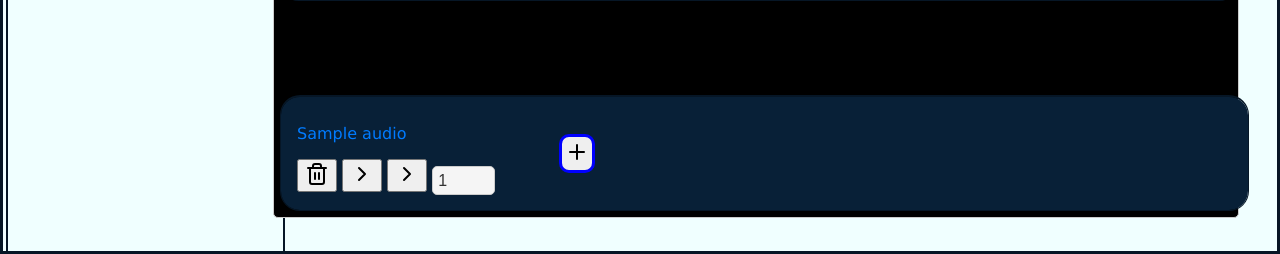
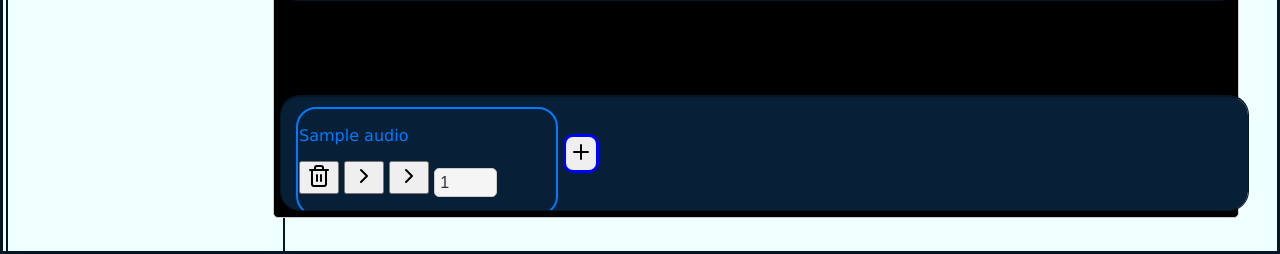
Before and after one commit to VA24d/iss-project-public, a Flask app: template course-project-group32-main/templates/editor.html in a window 1280 px wide. Shown: the part 891-1145 px from the top of the page. Run offline with Flask 3, Linux system fonts and the light colour scheme; the template is opened without the code that fills it: most values are stand-ins (such as "Sample title", 1, 10 or a date in 2020); some libraries are stand-ins or nearby versions.

Commit message:
small change

```diff
--- a/course-project-group32-main/static/editor_script.js
+++ b/course-project-group32-main/static/editor_script.js
@@ -684,7 +684,7 @@ function sendAudio(audio_id, list_number) {
     audio_ls.push(list_number);
 
     var audio_timeline = document.getElementById("audio");
-    var ch5 = audio_id.substring(0, 5);
+    var ch5 = audio_id.slice(-5);
 
     var audio_element = `
         <div class="OAud">
--- a/course-project-group32-main/static/editor_styles.css
+++ b/course-project-group32-main/static/editor_styles.css
@@ -909,6 +909,8 @@ body.dark .timeline-audio {
     width: 20vw;
     height: 10vh;
     color: #007bff;
+    border: 2px solid #007bff;
+    border-radius: 20px;
 }
 
 #slideSelect {
```
